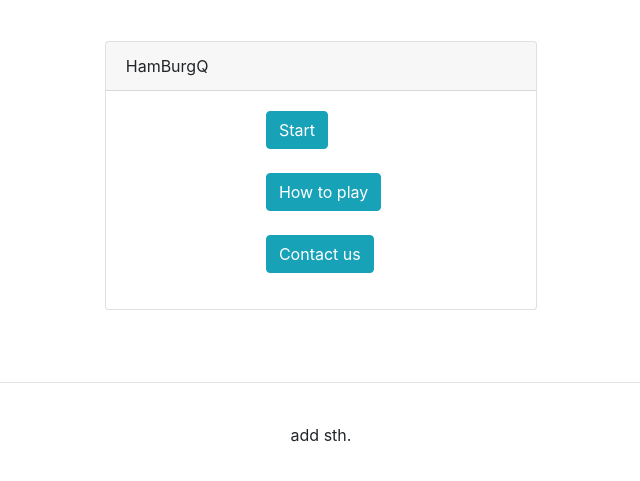
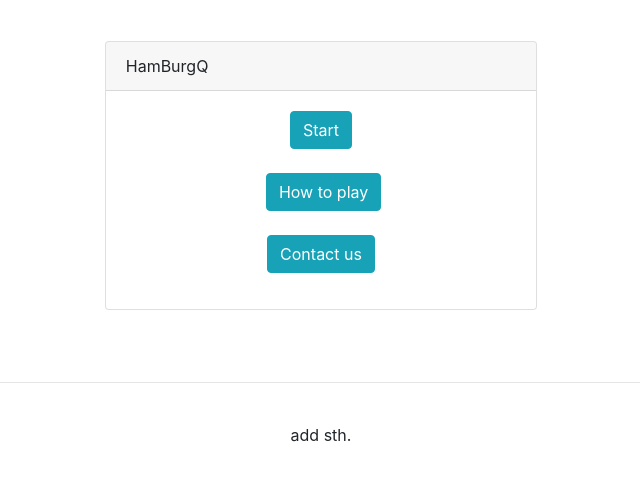
Before and after one commit to wodwine/HamburgQ, a Django app: page / in a window 1280 px wide. Shown: the part 56-537 px from the top of the page, without its empty margins (319-959 px from the left). Run offline with Django 3.2, Linux system fonts and the light colour scheme; some libraries are stand-ins or nearby versions.

Commit message:
Add Mainpage

```diff
--- a/Game/templates/Home/mainpage.html
+++ b/Game/templates/Home/mainpage.html
@@ -45,10 +45,10 @@
                             <div class="col-md-5">
                                 <div class="card">
                                     <div class="card-header">HamBurgQ</div>
-                                    <div class="card-body ">
+                                    <div class="card-body text-center">
                                         <form action="" method="">
                                             <div class="form-group row">
-                                                    <div class="col-md-6 offset-md-4">
+                                                    <div class="col-md-4 offset-md-4">
                                                             <a href="http://127.0.0.1:8000/login/" target="_self" class="btn btn-info btn-md">Start</a>
                                                             <br></br>
                                                             <a href="guest" target="_self" class="btn btn-info btn-md">How to play</a>
```
